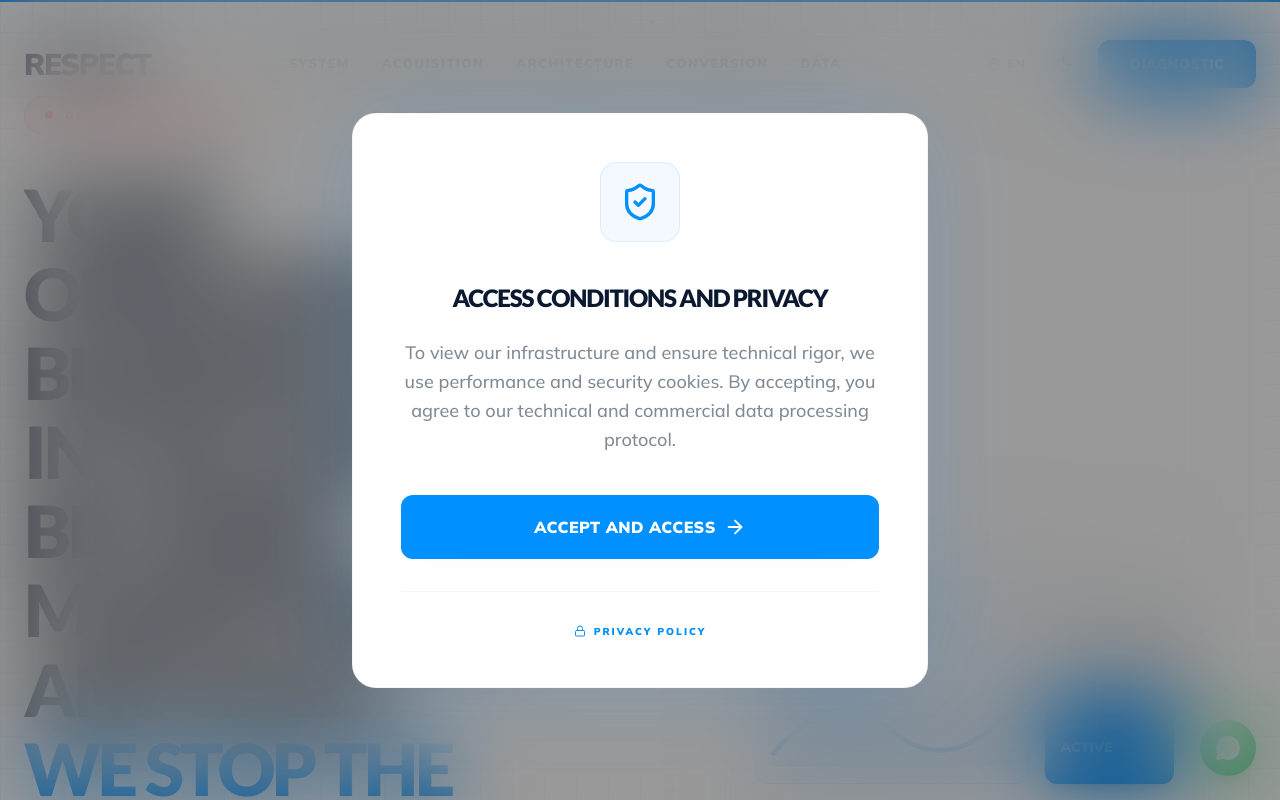
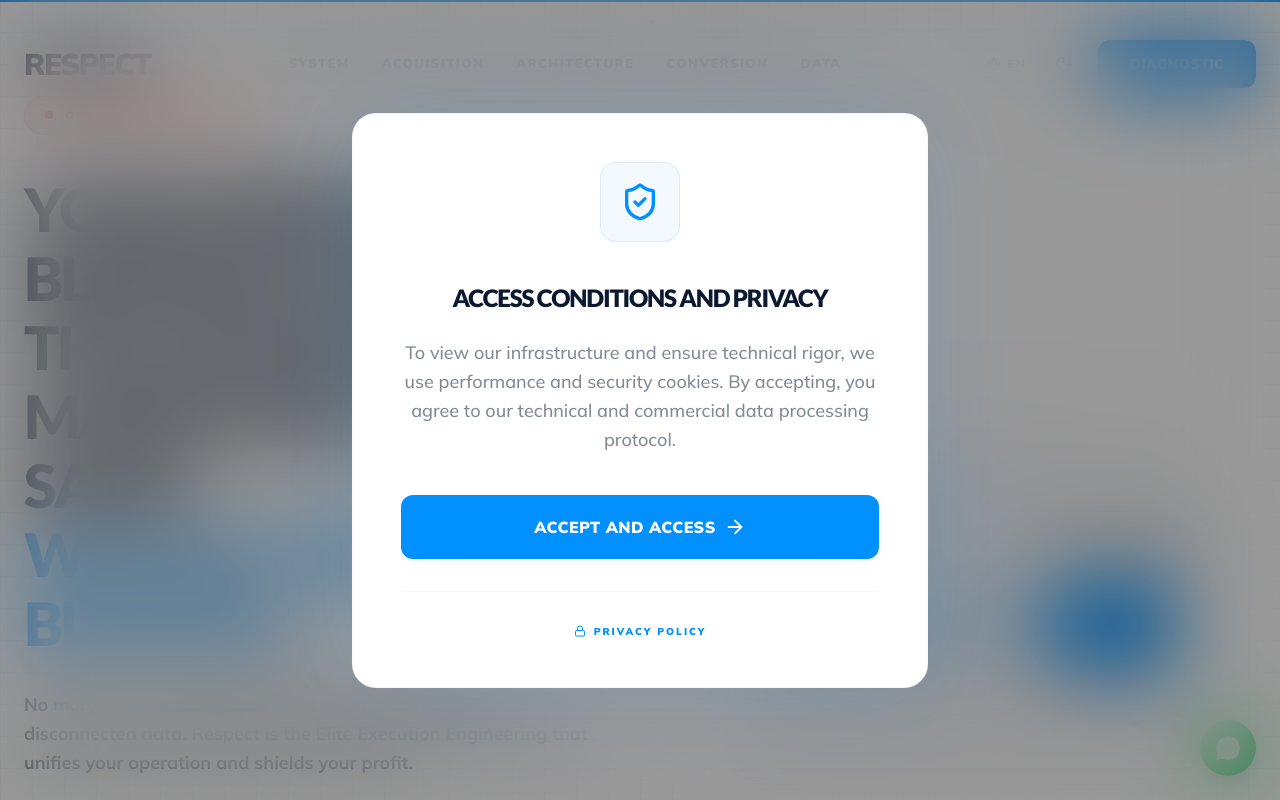
Before and after one commit to msabinoxd/respect, a React (Vite) app: page /#/v2 in a window 1280 px wide. Shown: the top 800 px of the page. Built offline with nearby package versions, Linux system fonts and the light colour scheme.

Commit message:
feat: implement HeroV2 component with interactive 3D tilt and motion animations

```diff
--- a/src/components/v2/HeroV2.tsx
+++ b/src/components/v2/HeroV2.tsx
@@ -73,17 +73,17 @@ export function HeroV2() {
               </div>
             </motion.div>
 
-            {/* RADICAL HEADLINE - HARMONIC SCALE */}
+            {/* RADICAL HEADLINE - HUMAN SCALE */}
             <motion.h1
               variants={fadeUpPremium}
-              className="text-4xl sm:text-5xl md:text-6xl lg:text-7xl font-black leading-[1.1] mb-8 text-text-title tracking-[-0.02em] uppercase font-display"
+              className="text-3xl sm:text-4xl md:text-5xl lg:text-6xl font-black leading-[1.15] mb-8 text-text-title tracking-tight uppercase font-display"
               dangerouslySetInnerHTML={{ __html: t('hero.headline') }}
             />
 
-            {/* AGGRESSIVE SUBTITLE - ELEGANT SCALE */}
+            {/* AGGRESSIVE SUBTITLE - CLEAN SCALE */}
             <motion.p
               variants={fadeUpPremium}
-              className="text-base md:text-lg text-text-body w-full max-w-xl mx-auto lg:mx-0 leading-relaxed font-bold mb-10 opacity-60"
+              className="text-sm sm:text-base md:text-lg text-text-body w-full max-w-xl mx-auto lg:mx-0 leading-relaxed font-bold mb-10 opacity-50"
             >
               {t('hero.subheadline')}
             </motion.p>
```
